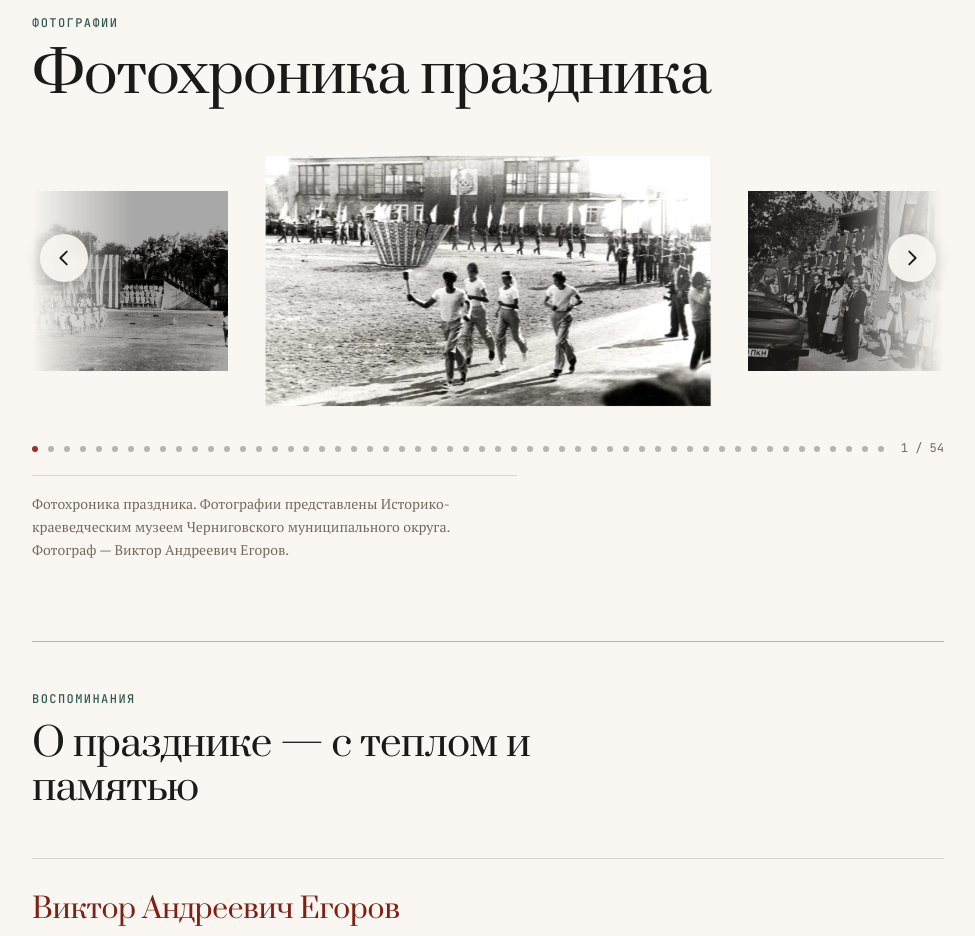
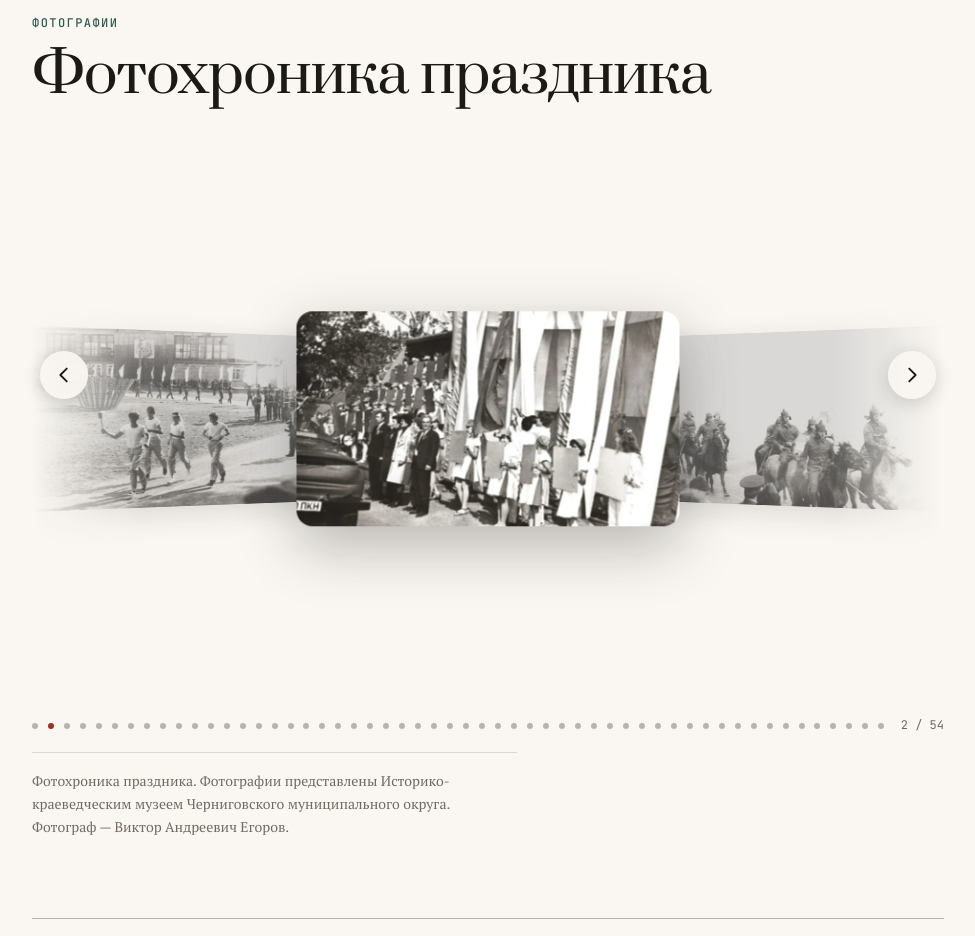
Before and after one commit to Jokhanson/bibl_site_100, a plain HTML site: page index.html in a window 1280 px wide. Shown: the part 6280-7216 px from the top of the page, without its empty margins (152-1127 px from the left). Drawn offline with nearby package versions, Linux system fonts and the light colour scheme; no server answers.

Commit message:
Add files via upload

```diff
--- a/app.js
+++ b/app.js
@@ -74,8 +74,10 @@ function initCarousel() {
   var total = N * 3;
   var pos = N;
   var index = 0;
-  var DURATION = 600;
+  var DURATION = 800;
   var timer = null;
+  var autoTimer = null;
+  var paused = false;
 
   if (totalEl) totalEl.textContent = String(N);
 
@@ -100,45 +102,56 @@ function initCarousel() {
   var nodes = Array.prototype.slice.call(track.querySelectorAll("[data-carousel-slide]"));
 
   function slideW() {
-    return root.clientWidth * 0.46;
+    return root.clientWidth * 0.42;
   }
 
-  function transformFor(p) {
+  var PER = {
+    0: { t: 0, s: 1, ry: 0, op: 1, z: 30, b: 1 },
+    1: { t: 0.85, s: 0.82, ry: 26, op: 0.72, z: 20, b: 0.8 },
+    2: { t: 1.7, s: 0.68, ry: 44, op: 0.4, z: 10, b: 0.6 }
+  }; // t — множитель ширины слайда; ry — угол боковых.
+
+  function nodeStyleAt(i) {
+    var off = i - pos; // смещение слайда от центра
+    var abs = Math.abs(off);
+    var cfg = null;
+    if (abs <= 2) {
+      cfg = PER[abs];
+    } else {
+      cfg = { t: 4, s: 0.55, ry: 52, op: 0, z: 1, b: 0.4 };
+    }
+    var dir = off < 0 ? -1 : 1;
     var w = slideW();
-    return "translate3d(" + (root.clientWidth / 2 - (p * w + w / 2)) + "px, 0, 0)";
+    var tx = cfg.t * w * dir;
+    var ry = -cfg.ry * dir;
+    if (reduceMotion.matches) ry = 0;
+    return {
+      transform: "translate(-50%, -50%) translate3d(" + tx + "px, 0, 0) scale(" + cfg.s + ") rotateY(" + ry + "deg)",
+      opacity: cfg.op,
+      zIndex: cfg.z,
+      filter: "brightness(" + cfg.b + ")",
+      active: off === 0,
+      visible: abs <= 2
+    };
   }
 
-  function centerPos(p) {
-    return root.clientWidth / 2 - (p * slideW() + slideW() / 2);
-  }
-
-  function setTransform(p, animate) {
-    track.style.transition = animate ? "" : "none";
-    track.style.transform = transformFor(p);
-    if (!animate) void track.offsetWidth;
-  }
-
-  function applyClasses(instant) {
+  function applyPose(instant) {
     nodes.forEach(function (node, i) {
-      var active = i === pos;
-      var prev = !active && inBounds(pos - 1) && i === pos - 1;
-      var next = !active && inBounds(pos + 1) && i === pos + 1;
-      var changed = active !== node.classList.contains("is-active") ||
-                    prev !== node.classList.contains("is-prev") ||
-                    next !== node.classList.contains("is-next");
-      if (instant && changed) node.style.transition = "none";
-      node.classList.toggle("is-active", active);
-      node.classList.toggle("is-prev", prev);
-      node.classList.toggle("is-next", next);
+      var p = nodeStyleAt(i);
+      if (instant) node.style.transition = "none";
+      node.style.transform = p.transform;
+      node.style.opacity = p.opacity;
+      node.style.zIndex = p.zIndex;
+      node.style.filter = p.filter;
+      node.style.pointerEvents = p.visible ? "" : "none";
+      node.classList.toggle("is-active", p.active);
     });
     if (instant) {
       void track.offsetWidth;
       nodes.forEach(function (node) { node.style.transition = ""; });
+    } else {
+      void track.offsetWidth;
     }
-  }
-
-  function inBounds(p) {
-    return p >= 0 && p < nodes.length;
   }
 
   function syncChrome() {
@@ -153,17 +166,16 @@ function initCarousel() {
   function normalize() {
     if (pos >= 2 * N) pos -= N;
     else if (pos < N) pos += N;
-    setTransform(pos, false);
-    applyClasses(true);
+    applyPose(true);
   }
 
   function fitWithinTrack(dir) {
     if (dir > 0 && pos > total - 2) {
-      setTransform(pos - N, false);
       pos -= N;
+      applyPose(true);
     } else if (dir < 0 && pos < 1) {
-      setTransform(pos + N, false);
       pos += N;
+      applyPose(true);
     }
   }
 
@@ -172,24 +184,15 @@ function initCarousel() {
   function scheduleSettle() {
     if (isInstant) { normalize(); return; }
     if (timer) { window.clearTimeout(timer); timer = null; }
-    timer = window.setTimeout(normalize, DURATION + 160);
+    timer = window.setTimeout(normalize, DURATION + 120);
   }
-
-  track.addEventListener("transitionend", function (e) {
-    if (timer && e.target === track && e.propertyName === "transform") {
-      window.clearTimeout(timer);
-      timer = null;
-      normalize();
-    }
-  });
 
   function go(dir) {
     if (timer) { window.clearTimeout(timer); timer = null; }
     fitWithinTrack(dir);
     pos += dir;
     index = (index + dir + N) % N;
-    setTransform(pos, !isInstant);
-    applyClasses();
+    applyPose(isInstant);
     syncChrome();
     scheduleSettle();
   }
@@ -201,8 +204,7 @@ function initCarousel() {
     while (pos < 0) pos += N;
     while (pos >= total) pos -= N;
     index = i;
-    setTransform(pos, !isInstant);
-    applyClasses();
+    applyPose(!isInstant);
     syncChrome();
     scheduleSettle();
   }
@@ -224,9 +226,17 @@ function initCarousel() {
     }
   }
 
-  // Позиция и видимость без анимации
-  setTransform(pos, false);
-  applyClasses(true);
+  // Клик по боковому слайду — перейти к нему
+  nodes.forEach(function (node, i) {
+    node.addEventListener("click", function () {
+      if (node.classList.contains("is-active")) return;
+      if (parseFloat(node.style.opacity || "0") <= 0.01) return;
+      jumpTo(i % N);
+    });
+  });
+
+  // Позиция без анимации
+  applyPose(true);
   syncChrome();
 
   // Клавиатура
@@ -236,38 +246,35 @@ function initCarousel() {
     if (e.key === "ArrowRight") { e.preventDefault(); go(1); }
   });
 
-  // Свайпы / перетаскивание
-  var dragging = false;
-  var touchX = null;
+  // Автопрокрутка с паузой на hover / фокус
+  if (!reduceMotion.matches) {
+    function tick() {
+      if (paused) return;
+      if (!root.matches(":hover") && document.activeElement !== root) go(1);
+    }
+    autoTimer = window.setInterval(tick, 5000);
+    root.addEventListener("pointerenter", function () { paused = true; });
+    root.addEventListener("pointerleave", function () { paused = false; });
+    root.addEventListener("focusin", function () { paused = true; });
+    root.addEventListener("focusout", function () { paused = false; });
+  }
+
+  // Свайпы
+  var touchStartX = null;
 
   track.addEventListener("pointerdown", function (e) {
-    if (reduceMotion.matches) return;
-    if (timer) { window.clearTimeout(timer); timer = null; }
-    dragging = true;
-    touchX = e.clientX;
-    track.setPointerCapture(e.pointerId);
-  });
-
-  track.addEventListener("pointermove", function (e) {
-    if (!dragging) return;
-    var dx = e.clientX - touchX;
-    track.style.transition = "none";
-    track.style.transform = "translate3d(" + (centerPos(pos) + dx) + "px, 0, 0)";
+    touchStartX = e.clientX;
+    try { track.setPointerCapture(e.pointerId); } catch (err) {}
   });
 
   track.addEventListener("pointerup", function (e) {
-    if (!dragging) return;
-    dragging = false;
-    var dx = e.clientX - touchX;
-    var threshold = root.clientWidth * 0.14;
+    if (touchStartX === null) return;
+    var dx = e.clientX - touchStartX;
+    var threshold = root.clientWidth * 0.1;
     if (dx > threshold) go(-1);
     else if (dx < -threshold) go(1);
-    else if (isInstant) setTransform(pos, false);
-    else setTransform(pos, true);
-    touchX = null;
+    touchStartX = null;
   });
 
-  if (reduceMotion.matches) track.style.transition = "none";
-
-  window.addEventListener("resize", function () { setTransform(pos, false); });
+  window.addEventListener("resize", function () { applyPose(true); });
 }
--- a/style.css
+++ b/style.css
@@ -288,41 +288,40 @@ a:active { color: #6A1A0E; }
 }
 
 .carousel__viewport {
+  position: relative;
   overflow: hidden;
   padding-block: var(--space-6);
   border-radius: var(--radius-card);
-  -webkit-mask-image: linear-gradient(to right, transparent 0%, black 11%, black 89%, transparent 100%);
-  mask-image: linear-gradient(to right, transparent 0%, black 11%, black 89%, transparent 100%);
+  -webkit-mask-image: linear-gradient(to right, transparent 0%, black 12%, black 88%, transparent 100%);
+  mask-image: linear-gradient(to right, transparent 0%, black 12%, black 88%, transparent 100%);
 }
 
 .carousel__track {
-  display: flex;
-  align-items: center;
-  transition: transform 600ms cubic-bezier(0.22, 0.61, 0.36, 1);
-  will-change: transform;
+  position: relative;
+  aspect-ratio: 16 / 9;
+  perspective: 1200px;
 }
 
-.carousel__track.is-instant { transition: none; }
-
 .carousel__slide {
-  flex: 0 0 var(--carousel-sw);
+  position: absolute;
+  left: 50%;
+  top: 50%;
+  width: 42%;
   min-width: 0;
+  margin: 0;
   background: var(--surface);
-  transition: transform 600ms cubic-bezier(0.22, 0.61, 0.36, 1),
-              opacity 600ms var(--ease),
-              filter 600ms var(--ease);
+  border-radius: var(--radius-card);
+  overflow: hidden;
+  box-shadow: 0 10px 34px rgba(28, 26, 23, 0.18);
+  transition: transform 800ms cubic-bezier(0.34, 1.2, 0.5, 1),
+              opacity 800ms var(--ease),
+              filter 800ms var(--ease),
+              box-shadow 400ms var(--ease);
+  will-change: transform, opacity;
 }
 
 .carousel__slide.is-active {
-  z-index: 2;
-  transform: scale(1.06);
-}
-
-.carousel__slide.is-prev,
-.carousel__slide.is-next {
-  z-index: 1;
-  transform: scale(0.76);
-  filter: brightness(0.66) saturate(0.85);
+  box-shadow: 0 20px 60px rgba(28, 26, 23, 0.3);
 }
 
 .carousel__media {
```
